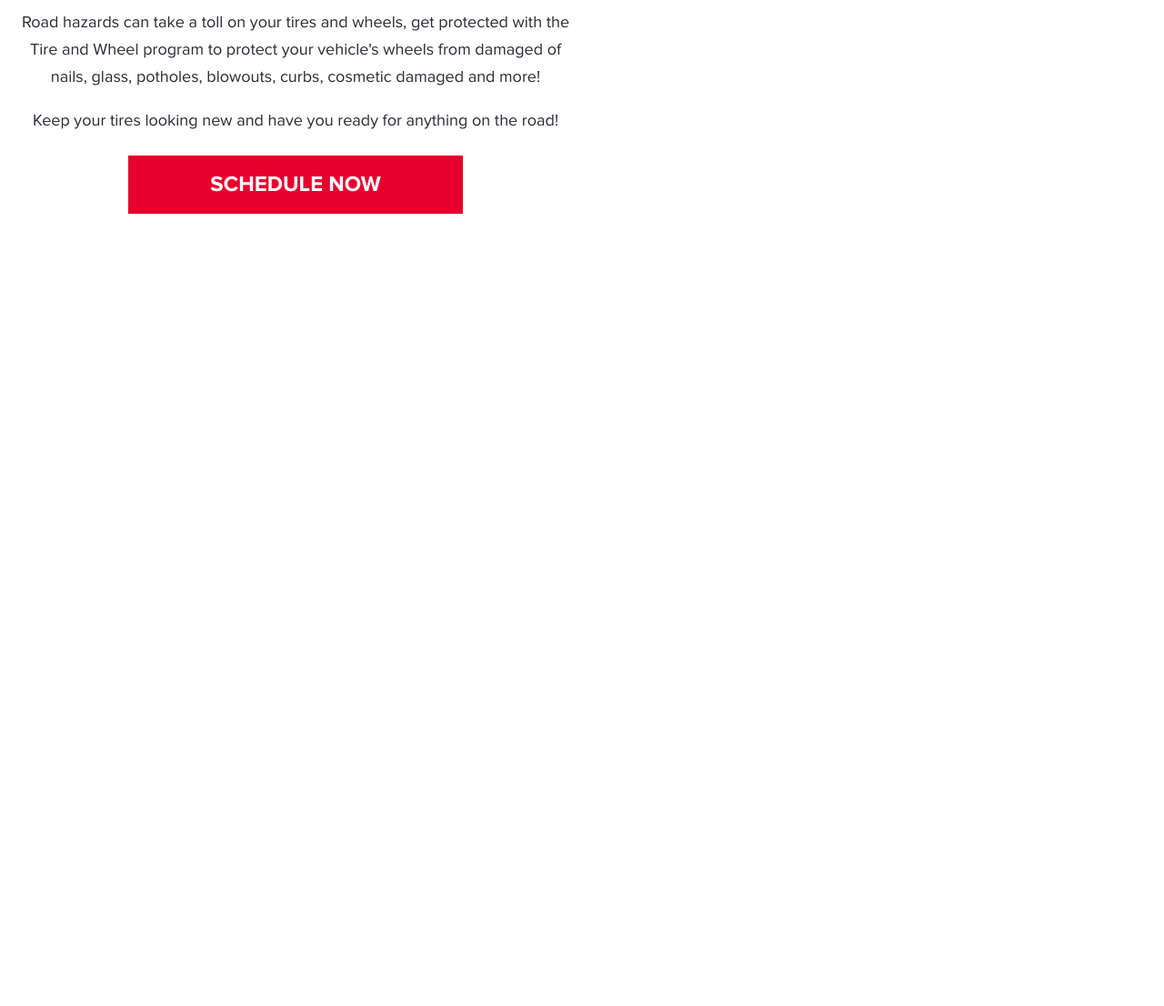
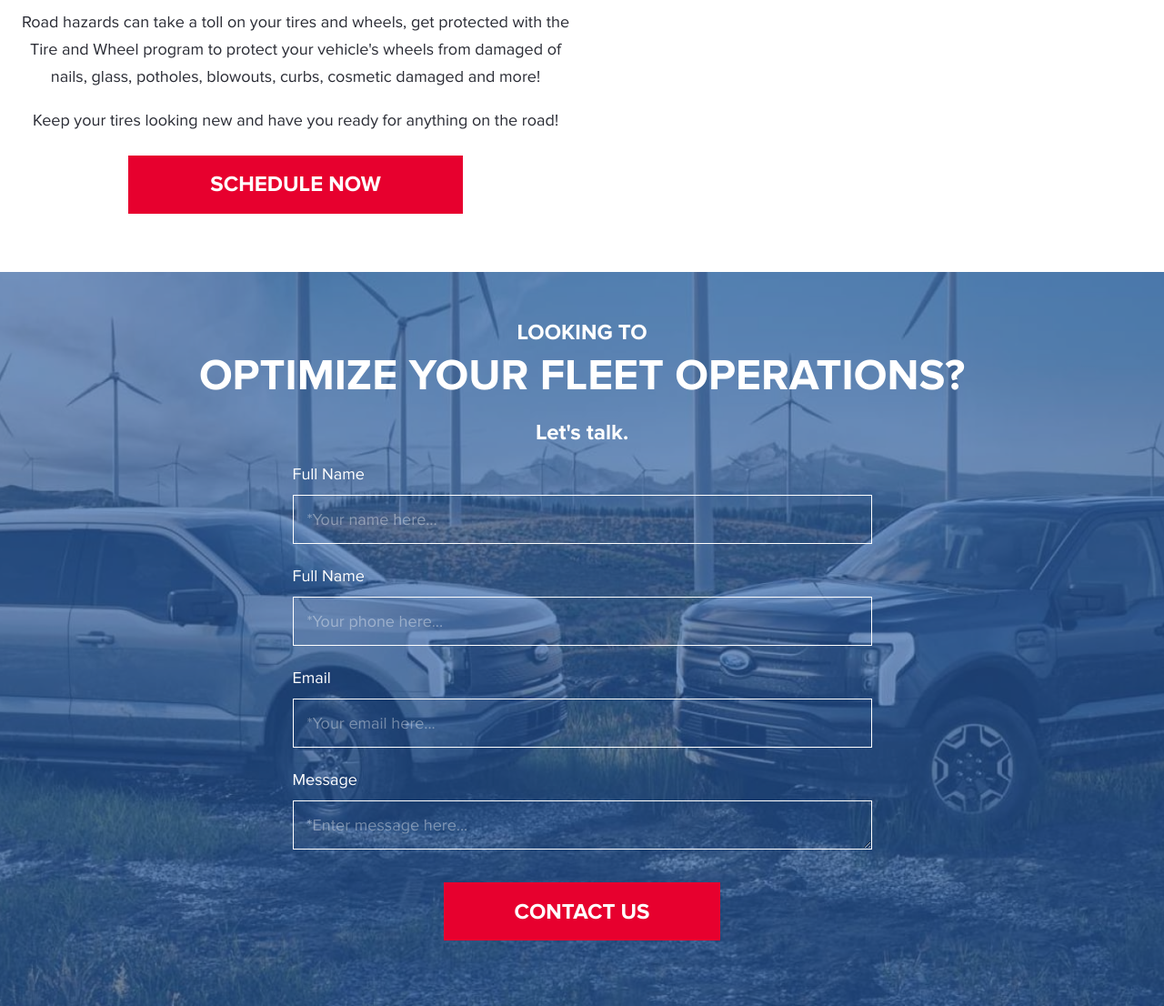
Before and after one commit to hicugi/cars-static, a website: page src/finance.html in a window 1280 px wide. Shown: the part 3623-4729 px from the top of the page at 91% size. Before the commit the page ends 3922 px from the top, so only its background shows below. Drawn offline with nearby package versions, Linux system fonts and the light colour scheme; files that its build step writes are made by us from their sources.

Commit message:
feat: add contacts for finance centeral

```diff
--- a/src/finance.html
+++ b/src/finance.html
@@ -104,6 +104,46 @@
           </script>
         </div>
       </section>
+
+      <section class="scn-contacts">
+        <div class="container">
+          <h3 class="scn-contacts__title">
+            <span>Looking to</span>
+            <span>optimize your fleet operations?</span>
+          </h3>
+          <p class="scn-contacts__subtitle">Let's talk.</p>
+
+          <form class="scn-contacts-form">
+            <!-- name -->
+            <div class="scn-contacts-field">
+              <label class="scn-contacts-field__label">Full Name</label>
+              <input class="scn-contacts-field__input" type="text" name="fullName" placeholder="*Your name here..." required />
+            </div>
+
+            <!-- phone -->
+            <div class="scn-contacts-field">
+              <label class="scn-contacts-field__label">Full Name</label>
+              <input class="scn-contacts-field__input" type="tel" name="phone" placeholder="*Your phone here..." required />
+            </div>
+
+            <!-- email -->
+            <div class="scn-contacts-field">
+              <label class="scn-contacts-field__label">Email</label>
+              <input class="scn-contacts-field__input" type="email" name="email" placeholder="*Your email here..." required />
+            </div>
+
+            <!-- email -->
+            <div class="scn-contacts-field">
+              <label class="scn-contacts-field__label">Message</label>
+              <textarea class="scn-contacts-field__textarea" name="message" placeholder="*Enter message here..." row="1" required></textarea>
+            </div>
+
+            <div class="scn-contacts-form__footer">
+              <button class="scn-contacts__btn">Contact us</button>
+            </div>
+          </form>
+        </div>
+      </section>
     </main>
   </body>
 </html>
--- a/src/mainassets/scss/finance-center.scss
+++ b/src/mainassets/scss/finance-center.scss
@@ -11,3 +11,4 @@
 
 @import "./section/_business.scss";
 @import "./section/_cardlist.scss";
+@import "./section/_contacts.scss";
```
